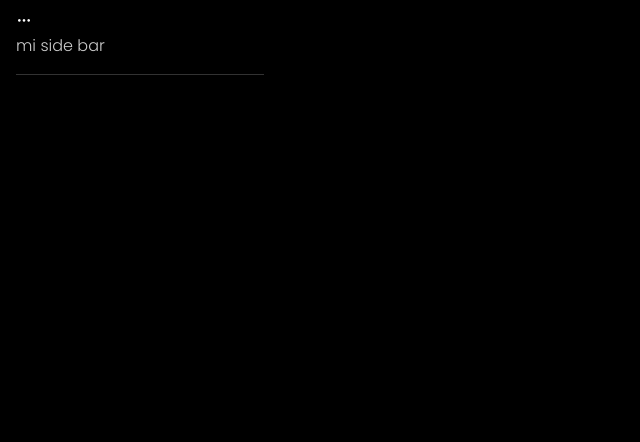
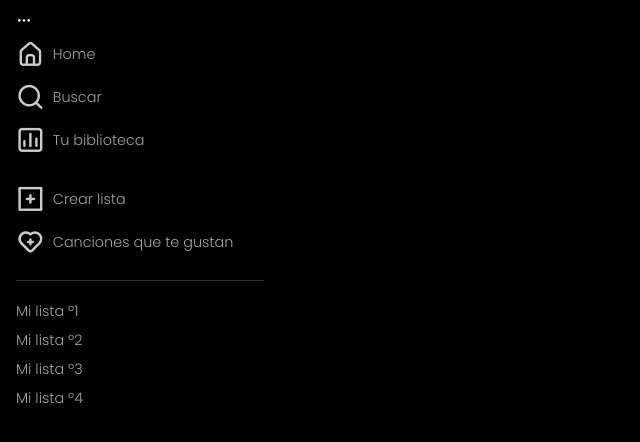
Before and after one commit to riveromj/app-spotify, an Angular app: page / in a window 1280 px wide. Shown: the top 442 px of the page, without its empty margins (0-640 px from the left). Built offline with nearby package versions, Linux system fonts and the light colour scheme.

Commit message:
add link side-bar

```diff
--- a/src/app/shared/components/side-bar/side-bar.component.html
+++ b/src/app/shared/components/side-bar/side-bar.component.html
@@ -1,29 +1,30 @@
+
 <div class="side-bar">
     <div><i class="uil uil-ellipsis-h"></i></div>
     <ul class="side-bar__list list-one">
-        <li>mi side bar</li>
-        <!-- <li [routerLink]="item.router" [queryParams]="item.query" *ngFor="let item of mainMenu.defaultOptions">
+
+        <li *ngFor="let item of mainMenu.defaultOptions">
             <div class="list-wrapper-item">
                 <i [ngClass]="['uil',item.icon]"></i>
                 <span class="side-bar__list list-label">{{item.name}}</span>
             </div>
-        </li> -->
+        </li>
     </ul>
     <div class="side-bar__separator"></div>
     <ul class="side-bar__list list-two">
-        <!-- <li *ngFor="let item of mainMenu.accessLink">
+        <li *ngFor="let item of mainMenu.accessLink">
             <div class="list-wrapper-item">
                 <i [ngClass]="['uil',item.icon]"></i>
                 <span class="side-bar__list list-label">{{item.name}}</span>
             </div>
-        </li> -->
+        </li>
     </ul>
     <div class="side-bar__separator line-separator"></div>
     <ul class="side-bar__list list-three">
-       <!--  <li *ngFor="let item of customOptions">
+        <li *ngFor="let item of customOptions">
             <div class="list-wrapper-item">
                 <span class="side-bar__list list-label">{{item.name}}</span>
             </div>
-        </li> -->
+        </li>
     </ul>
 </div>
--- a/src/app/shared/components/side-bar/side-bar.component.ts
+++ b/src/app/shared/components/side-bar/side-bar.component.ts
@@ -7,9 +7,62 @@ import { Component, OnInit } from '@angular/core';
 })
 export class SideBarComponent implements OnInit {
 
+  mainMenu:{ defaultOptions: Array<any>, accessLink: Array<any> }
+  = {defaultOptions: [], accessLink:[] };
+
+  customOptions: Array<any> = [];
+
+
   constructor() { }
 
   ngOnInit(): void {
+    this.mainMenu.defaultOptions = [
+      {
+        name: 'Home',
+        icon: 'uil uil-estate',
+        router: ['/', 'auth']
+      },
+      {
+        name: 'Buscar',
+        icon: 'uil uil-search',
+        router: ['/', 'history']
+      },
+      {
+        name: 'Tu biblioteca',
+        icon: 'uil uil-chart',
+        router: ['/', 'favorites'],
+        query: { hola: 'mundo' }
+      }
+    ],
+    this.mainMenu.accessLink = [
+      {
+        name: 'Crear lista',
+        icon: 'uil-plus-square'
+      },
+      {
+        name: 'Canciones que te gustan',
+        icon: 'uil-heart-medical'
+      }
+    ]
+
+    this.customOptions = [
+      {
+        name: 'Mi lista º1',
+        router: ['/']
+      },
+      {
+        name: 'Mi lista º2',
+        router: ['/']
+      },
+      {
+        name: 'Mi lista º3',
+        router: ['/']
+      },
+      {
+        name: 'Mi lista º4',
+        router: ['/']
+      }
+    ]
   }
 
 }
```
